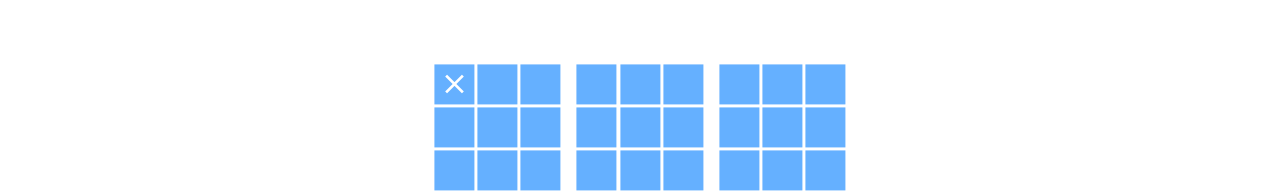
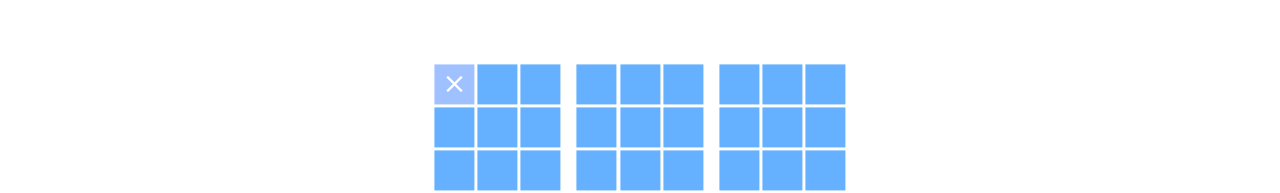
Before and after one commit to lpzimmermann/FirstTicTacToe, a React (Create React App) app: page / in a window 1280 px wide. Both pictures are taken after a click on the element 454 px from the left and 314 px from the top of the page. Shown: the part 230-423 px from the top of the page. Built offline with nearby package versions, Linux system fonts and the light colour scheme; the HTML template or start-up script is replaced by a standard one.

Commit message:
Hinzufügen verschiedener Farben + Bug Fix bei ResultChecker

```diff
--- a/src/App.css
+++ b/src/App.css
@@ -44,14 +44,13 @@
 
 .material-icons {
 
-  font-size: 4vmin !important;
+  font-size: 3.5vmin !important;
   font-weight:400 !important;
 }
 
 .tile{
   width:5vmin;
   height:5vmin;
-  background-color: #65b0ff;
   color: #fff;
   display: -ms-flexbox;
   display: flex;
@@ -60,6 +59,18 @@
 
 }
 
+.tile-empty{
+  background-color: #65b0ff;
+}
+
+.tile-filled{
+  background-color: #a0c1ff;
+}
+
+.tile-blocked{
+  background-color: #90a4af;
+}
+
 .board-center-div{
   position: absolute;
   top: 50%;
--- a/src/Components/Board/Tile.tsx
+++ b/src/Components/Board/Tile.tsx
@@ -44,7 +44,7 @@ class Tile extends React.Component<TileProps, TileState> {
 
         const {tileValue, blocked, onClick} = this.props;
 
-        let tileState = TileValue.Empty ? 'empty' : (tileValue === TileValue.Circle ? 'circle' : 'cross');
+        let tileState = (!blocked ? (tileValue === TileValue.Empty ? 'empty' : 'filled') : 'blocked');
 
         return (
             <div
--- a/src/Components/Symbol/symbols.css
+++ b/src/Components/Symbol/symbols.css
@@ -5,15 +5,15 @@
 
 @keyframes add-icon {
     0% {
-        font-size: 8vmin;
+        font-size: 7.5vmin;
     }
     25% {
-        font-size: 3vmin;
+        font-size: 2.5vmin;
     }
     50% {
-        font-size: 6vmin;
+        font-size: 5.5vmin;
     }
     100% {
-        font-size: 4vmin;
+        font-size: 3.5vmin;
     }
 }
--- a/src/Logic/ResultChecker.ts
+++ b/src/Logic/ResultChecker.ts
@@ -9,11 +9,11 @@ export interface CheckRow {
 export const getCheckRow = (tileValues: TileValue[]) => {
 
     for (let y = 0; y < 3; y++) {
-        if (tileValues[y] === tileValues[y + 1] && tileValues[y + 1] === tileValues[y + 2]
-            && tileValues[y] !== TileValue.Empty ) {
+        if (tileValues[0 + (3 * y)] === tileValues[1 + (3 * y)] && tileValues[1 + (3 * y)] === tileValues[2 + (3 * y)]
+            && tileValues[0 + (3 * y)] !== TileValue.Empty ) {
             return {
                 isDone: true,
-                winner: tileValues[y].valueOf()
+                winner: tileValues[0 + (3 * y)].valueOf()
             };
         } else if (tileValues[y] === tileValues[y + 3] && tileValues[y + 3] === tileValues[y + 6]
             && tileValues[y] !== TileValue.Empty ) {
```
